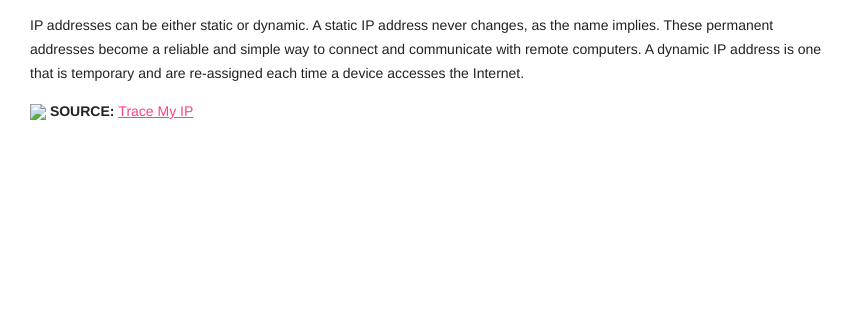
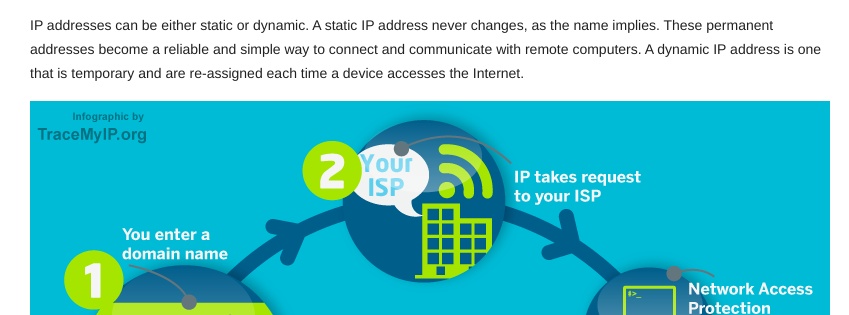
Before and after one commit to catsoup11789/what-is-ipv6, a plain HTML site: page index.html in a window 1280 px wide. Shown: the part 345-660 px from the top of the page, 0-849 px from the left. Drawn offline with nearby package versions, Linux system fonts and the light colour scheme; grey boxes are pictures that could not be loaded.

Commit message:
Update index.html

```diff
--- a/index.html
+++ b/index.html
@@ -65,7 +65,7 @@
         <div class="mdl-cell mdl-cell--8-col mdl-cell--12-col-tablet">
           <p><strong>IP</strong> stands for Internet Protocol and is used to identify the locations of devices across the Internet. Essentionally, the IP is similar to your mailing address so that a Christmas card finds your house, in that data from the Internet knows where to find you when you search.</p>
           <p>IP addresses can be either static or dynamic. A static IP address never changes, as the name implies. These permanent addresses become a reliable and simple way to connect and communicate with remote computers. A dynamic IP address is one that is temporary and are re-assigned each time a device accesses the Internet.</p>
-          <img src="how-does-ip-address-work.png">
+          <img src="2-how-does-ip-address-work.png">
           <h7><strong>SOURCE:</strong> <a href="http://www.tracemyip.org/" target="_blank">Trace My IP</a></h7>
           </div>
           <div class="mdl-cell mdl-cell--4-col mdl-cell--12-col-tablet">
```
